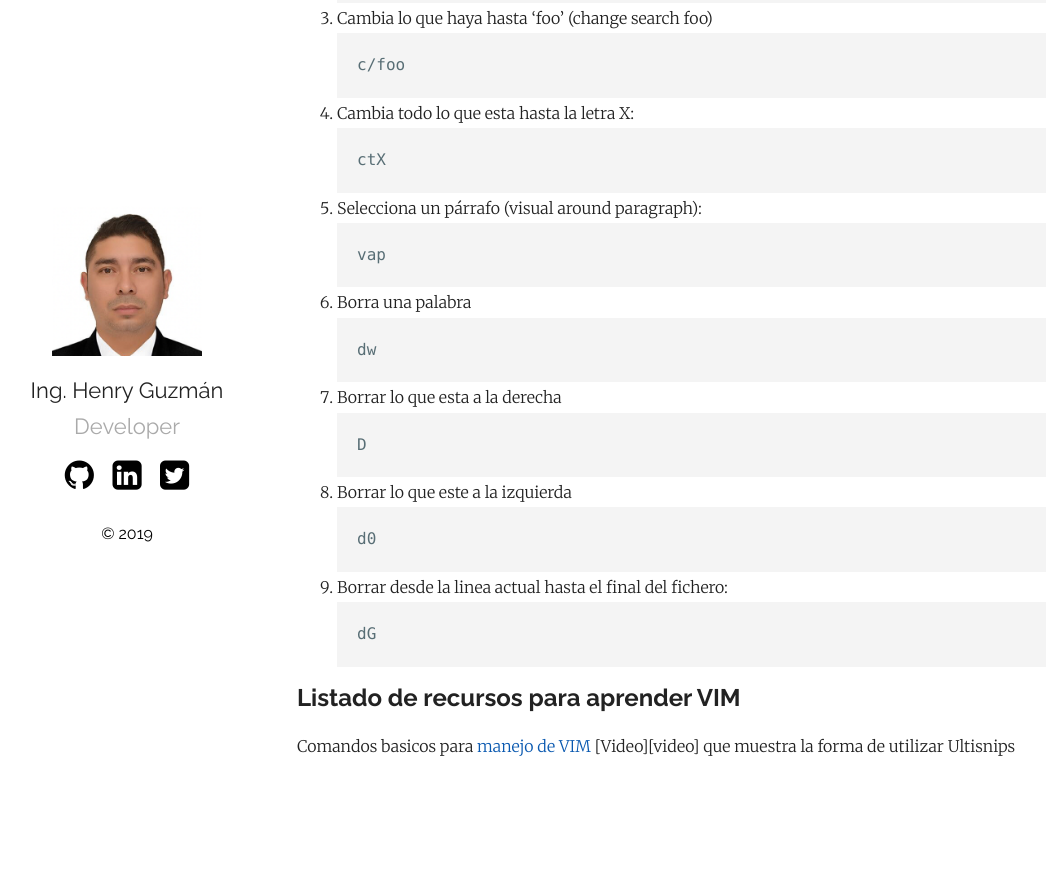
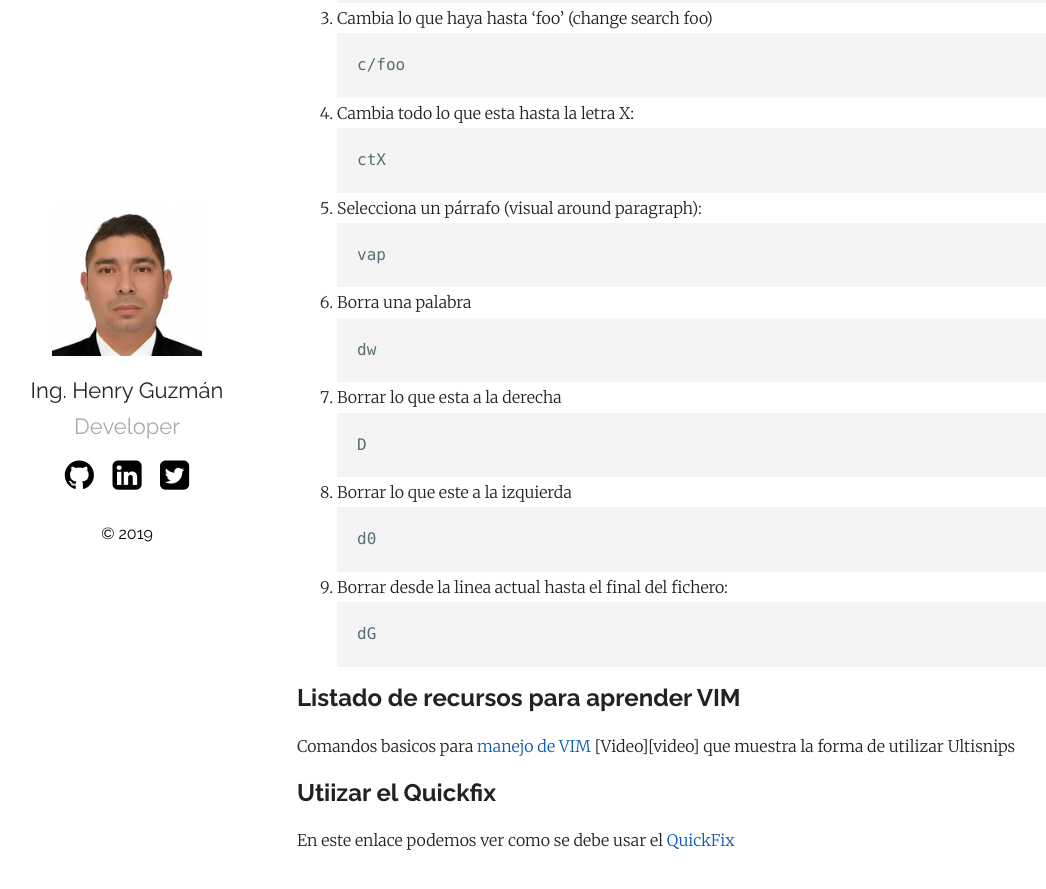
Before and after one commit to hguzman/hguzman.github.io, a Jekyll site: the page built from _posts/2019-11-29-listado-de-comandos-utiles-para-trabajar-en.vim.markdown, in a window 1280 px wide and 900 px high, scrolled down 3073 px. Shown: the top 889 px of the window, without its empty margins (58-1104 px from the left). Built offline with Jekyll 4.4.1, drawn with Linux system fonts in a browser that asks for light colours; comment, search, counter and statistics services are not loaded; before the commit the page ends 3879 px from its top, so only the background shows below that.

Commit message:
Se adiciona un nuevo enlace

```diff
--- a/_posts/2019-11-29-listado-de-comandos-utiles-para-trabajar-en.vim.markdown
+++ b/_posts/2019-11-29-listado-de-comandos-utiles-para-trabajar-en.vim.markdown
@@ -158,7 +158,12 @@ dG
 Comandos basicos para [manejo de VIM][comandos]
 [Video][video] que muestra la forma de utilizar Ultisnips
 
+## Utiizar el Quickfix
+
+En este enlace podemos ver como se debe usar el [QuickFix][quickfix]
+
 [introduccion]: https://hipertextual.com/archivo/2014/09/como-usar-vim-1-introduccion-a-vim/
 [surround]: https://github.com/tpope/vim-surround
 [comandos]: https://vim.rtorr.com/lang/es_es
 [vieo]: http://vimcasts.org/episodes/meet-ultisnips/
+[quickfix]: https://stackoverflow.com/questions/1747091/how-do-you-use-vims-quickfix-feature
```
